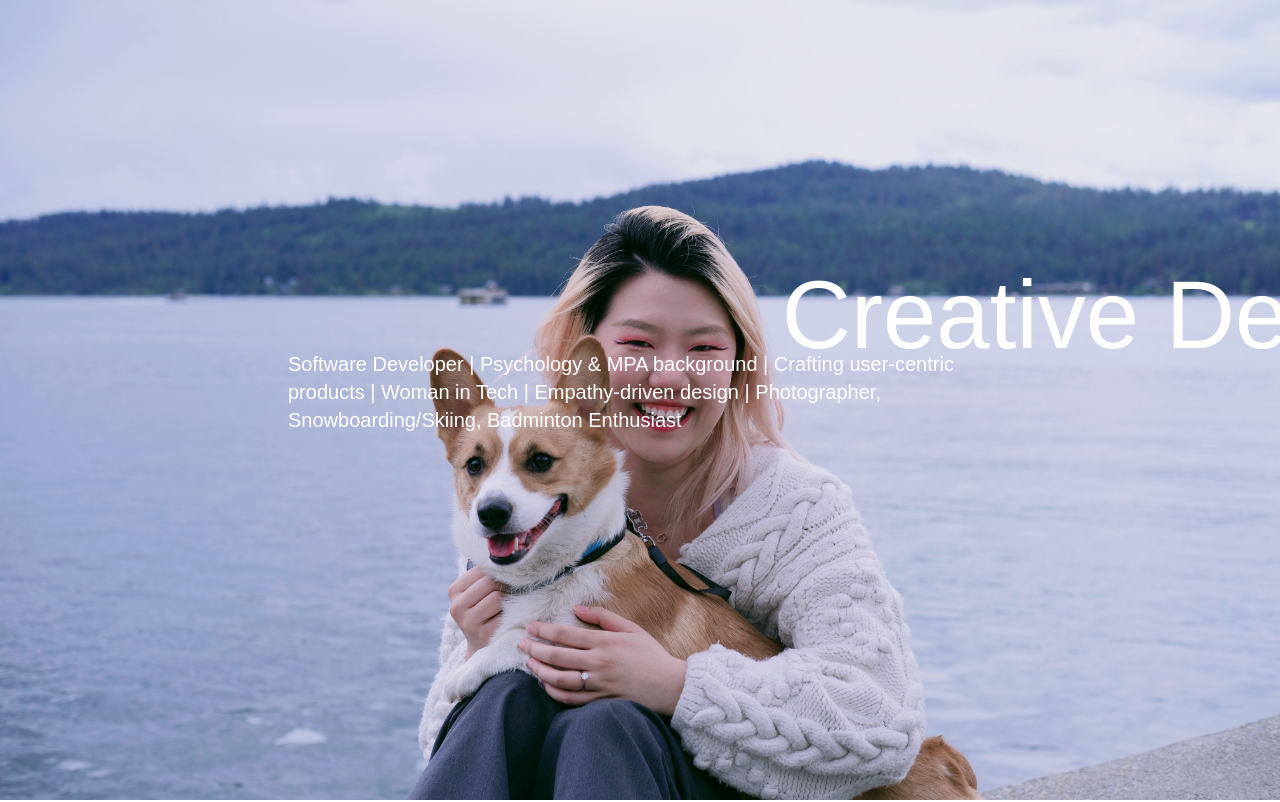
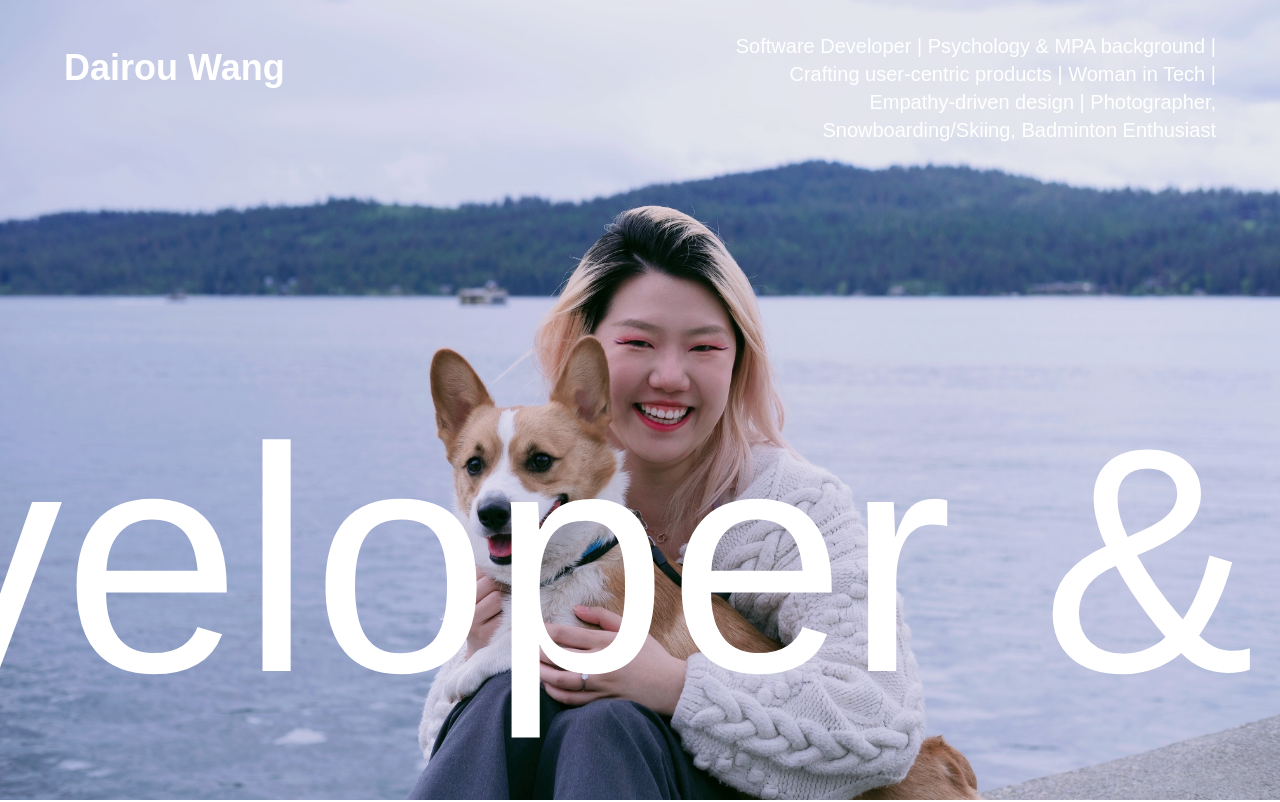
Before and after one commit to DairouWang/DarolPortfolio, a Next.js app: page / in a window 1280 px wide. Shown: the top 802 px of the page. Built offline with nearby package versions, Linux system fonts and the light colour scheme.

Commit message:
Finish v1 of Main.tsx

```diff
--- a/src/app/globals.css
+++ b/src/app/globals.css
@@ -6,8 +6,8 @@
 
 @layer utilities {
   @keyframes marquee {
-    0% { transform: translateX(100%); }
-    100% { transform: translateX(-100%); }
+    0% { transform: translateX(0%); }
+    100% { transform: translateX(-50%); }
   }
 
   .animate-marquee {
--- a/src/components/Main.tsx
+++ b/src/components/Main.tsx
@@ -4,18 +4,17 @@ export default function Main() {
     return (
         <section className="relative w-full h-screen flex flex-col justify-center items-center text-white overflow-hidden">
             <Image src="/Main.jpg" alt="Main background showcasing creative developer portfolio" fill className="object-cover object-center -z-10" priority />
-            <div className="max-w-3xl px-4 sm:px-6 lg:px-8 text-center sm:text-left">
+            <div className="absolute top-12 left-8 px-4 sm:px-6 lg:px-8">
+                <h1 className="text-3xl sm:text-4xl font-bold text-white">Dairou Wang</h1>
+            </div>
+            <div className="absolute top-8 right-8 max-w-xl px-4 sm:px-6 lg:px-8 text-right">
                 <p className="text-lg sm:text-xl font-light mb-4">Software Developer | Psychology & MPA background | Crafting user-centric products | Woman in Tech | Empathy-driven design | Photographer, Snowboarding/Skiing, Badminton Enthusiast</p>
             </div>
-            <div className="absolute top-1/3 h-32 w-full overflow-hidden">
-                <div className="text-white text-8xl font-medium whitespace-nowrap animate-marquee">
-                    Creative Developer & Designer
+            <div className="absolute bottom-8 w-full overflow-hidden pb-2">
+                <div className="text-white text-[20rem] font-medium whitespace-nowrap animate-marquee leading-tight inline-block">
+                    Creative Developer & Designer&nbsp;&nbsp;Creative Developer & Designer&nbsp;&nbsp;Creative Developer & Designer&nbsp;&nbsp;Creative Developer & Designer&nbsp;&nbsp;
                 </div>
             </div>
-            {/*<h1 className="text-4xl sm:text-6xl md:text-7xl lg:text-[8rem] font-medium mt-8 text-center sm:text-left leading-tight">Creative Developer & Designer</h1>*/}
-            {/*<div className="w-36 h-36 left-[1223px] top-[362px] absolute">*/}
-            {/*    <div className="w-28 h-28 left-[17.62px] top-[17.62px] absolute outline outline-2 outline-offset-[-1px] outline-stone-300" />*/}
-            {/*</div>*/}
         </section>
 
     );
```
